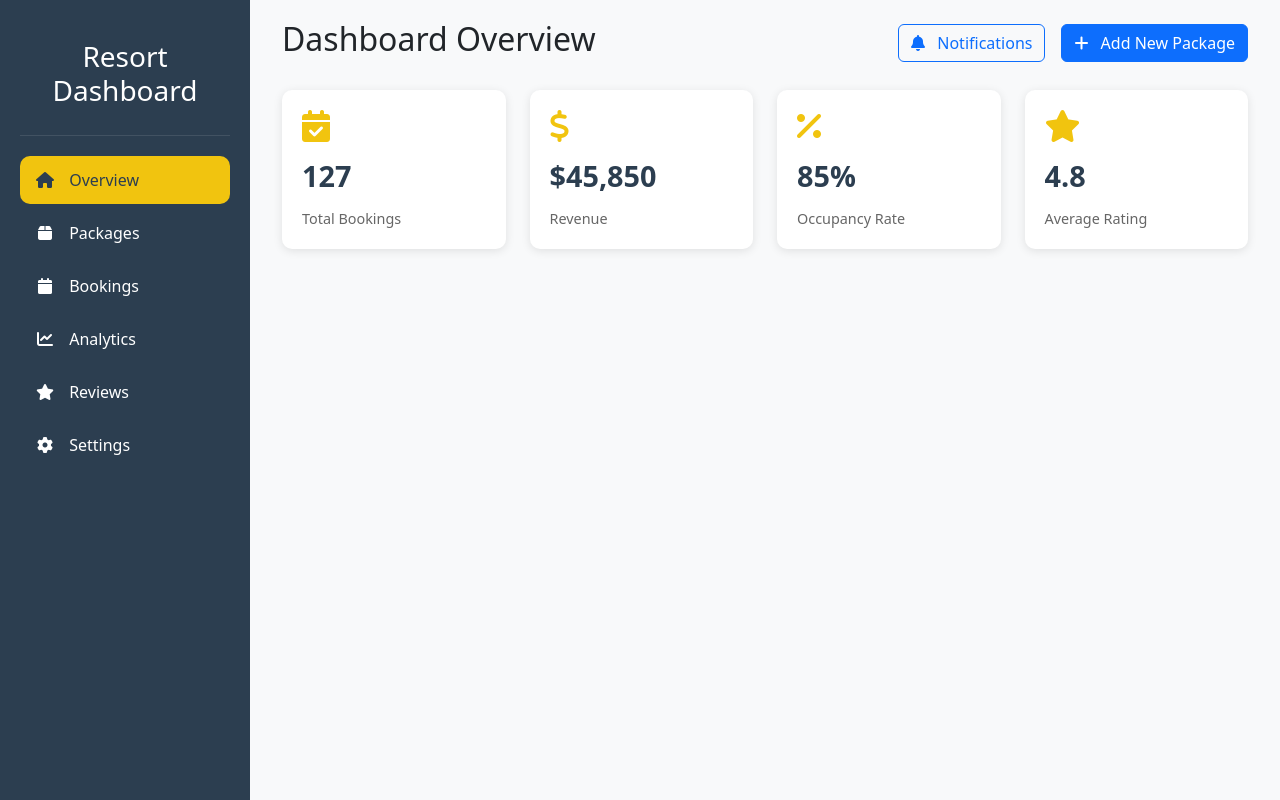
After one commit to jobinamol/MCAproject, a Django app: page /dashboard/ in a window 1280 px wide. The commit adds this page. Run offline with Django 5.2, Linux system fonts and the light colour scheme; the visitor is signed in with stand-in values (Sample User, id 1); parts of the project's set-up code (start-up, migrations or seed data) failed here and were passed over; some libraries are stand-ins or nearby versions.

```diff
--- /dev/null
+++ b/BookingApp/templates/dashboard.html
@@ -0,0 +1,258 @@
+<!DOCTYPE html>
+<html lang="en">
+<head>
+    <meta charset="UTF-8">
+    <meta name="viewport" content="width=device-width, initial-scale=1.0">
+    <title>Resort Owner Dashboard</title>
+
+    {% load static %}
+
+    <!-- External CSS -->
+    <link href="https://cdn.jsdelivr.net/npm/bootstrap@5.3.0/dist/css/bootstrap.min.css" rel="stylesheet">
+    <link href="https://cdnjs.cloudflare.com/ajax/libs/font-awesome/6.0.0/css/all.min.css" rel="stylesheet">
+    <link href="https://cdn.jsdelivr.net/npm/simple-datatables@latest/dist/style.css" rel="stylesheet">
+
+    <style>
+        :root {
+            --primary-color: #2c3e50;
+            --secondary-color: #34495e;
+            --accent-color: #f1c40f;
+            --text-color: #2c3e50;
+            --light-bg: #f8f9fa;
+            --border-radius: 10px;
+            --transition: all 0.3s ease;
+        }
+
+        /* Dashboard Layout */
+        .dashboard-container {
+            display: flex;
+            min-height: 100vh;
+        }
+
+        /* Sidebar Styles */
+        .sidebar {
+            width: 250px;
+            background: var(--primary-color);
+            padding: 20px;
+            color: white;
+            transition: var(--transition);
+        }
+
+        .sidebar-header {
+            padding: 20px 0;
+            text-align: center;
+            border-bottom: 1px solid rgba(255,255,255,0.1);
+        }
+
+        .sidebar-menu {
+            list-style: none;
+            padding: 0;
+            margin-top: 20px;
+        }
+
+        .menu-item {
+            padding: 12px 15px;
+            margin: 5px 0;
+            border-radius: var(--border-radius);
+            transition: var(--transition);
+            cursor: pointer;
+        }
+
+        .menu-item:hover {
+            background: rgba(255,255,255,0.1);
+        }
+
+        .menu-item.active {
+            background: var(--accent-color);
+            color: var(--primary-color);
+        }
+
+        .menu-item i {
+            margin-right: 10px;
+            width: 20px;
+            text-align: center;
+        }
+
+        /* Main Content Area */
+        .main-content {
+            flex: 1;
+            padding: 20px;
+            background: var(--light-bg);
+        }
+
+        /* Stats Cards */
+        .stat-card {
+            background: white;
+            border-radius: var(--border-radius);
+            padding: 20px;
+            box-shadow: 0 2px 10px rgba(0,0,0,0.1);
+            transition: var(--transition);
+        }
+
+        .stat-card:hover {
+            transform: translateY(-5px);
+            box-shadow: 0 5px 15px rgba(0,0,0,0.2);
+        }
+
+        .stat-icon {
+            font-size: 2rem;
+            color: var(--accent-color);
+        }
+
+        .stat-value {
+            font-size: 1.8rem;
+            font-weight: bold;
+            color: var(--text-color);
+            margin: 10px 0;
+        }
+
+        .stat-label {
+            color: #666;
+            font-size: 0.9rem;
+        }
+
+        /* Mobile Responsiveness */
+        @media (max-width: 768px) {
+            .sidebar {
+                width: 70px;
+                padding: 10px;
+            }
+
+            .sidebar-header h3,
+            .menu-item span {
+                display: none;
+            }
+
+            .menu-item i {
+                margin: 0;
+                font-size: 1.2rem;
+            }
+
+            .main-content {
+                padding: 10px;
+            }
+        }
+    </style>
+</head>
+<body>
+
+<div class="dashboard-container">
+    <!-- Sidebar -->
+    <div class="sidebar">
+        <div class="sidebar-header">
+            <h3>Resort Dashboard</h3>
+        </div>
+        <ul class="sidebar-menu">
+            <li class="menu-item active">
+                <i class="fas fa-home"></i>
+                <span>Overview</span>
+            </li>
+            <li class="menu-item">
+                <i class="fas fa-box"></i>
+                <span>Packages</span>
+            </li>
+            <li class="menu-item">
+                <i class="fas fa-calendar"></i>
+                <span>Bookings</span>
+            </li>
+            <li class="menu-item">
+                <i class="fas fa-chart-line"></i>
+                <span>Analytics</span>
+            </li>
+            <li class="menu-item">
+                <i class="fas fa-star"></i>
+                <span>Reviews</span>
+            </li>
+            <li class="menu-item">
+                <i class="fas fa-cog"></i>
+                <span>Settings</span>
+            </li>
+        </ul>
+    </div>
+
+    <!-- Main Content -->
+    <div class="main-content">
+        <div class="container-fluid">
+            <!-- Header -->
+            <div class="d-flex justify-content-between align-items-center mb-4">
+                <h2>Dashboard Overview</h2>
+                <div class="d-flex gap-3">
+                    <button class="btn btn-outline-primary">
+                        <i class="fas fa-bell me-2"></i>
+                        Notifications
+                    </button>
+                    <button class="btn btn-primary">
+                        <i class="fas fa-plus me-2"></i>
+                        Add New Package
+                    </button>
+                </div>
+            </div>
+
+            <!-- Stats Row -->
+            <div class="row g-4 mb-4">
+                <div class="col-md-3">
+                    <div class="stat-card">
+                        <i class="fas fa-calendar-check stat-icon"></i>
+                        <div class="stat-value">127</div>
+                        <div class="stat-label">Total Bookings</div>
+                    </div>
+                </div>
+                <div class="col-md-3">
+                    <div class="stat-card">
+                        <i class="fas fa-dollar-sign stat-icon"></i>
+                        <div class="stat-value">$45,850</div>
+                        <div class="stat-label">Revenue</div>
+                    </div>
+                </div>
+                <div class="col-md-3">
+                    <div class="stat-card">
+                        <i class="fas fa-percentage stat-icon"></i>
+                        <div class="stat-value">85%</div>
+                        <div class="stat-label">Occupancy Rate</div>
+                    </div>
+                </div>
+                <div class="col-md-3">
+                    <div class="stat-card">
+                        <i class="fas fa-star stat-icon"></i>
+                        <div class="stat-value">4.8</div>
+                        <div class="stat-label">Average Rating</div>
+                    </div>
+                </div>
+            </div>
+        </div>
+    </div>
+</div>
+
+<!-- Scripts -->
+<script src="https://cdn.jsdelivr.net/npm/bootstrap@5.3.0/dist/js/bootstrap.bundle.min.js"></script>
+<script src="https://cdn.jsdelivr.net/npm/simple-datatables@latest"></script>
+
+<script>
+    // Mobile sidebar toggle
+    document.addEventListener('DOMContentLoaded', function() {
+        const sidebar = document.querySelector('.sidebar');
+        const menuItems = document.querySelectorAll('.menu-item');
+
+        menuItems.forEach(item => {
+            item.addEventListener('click', function() {
+                menuItems.forEach(i => i.classList.remove('active'));
+                this.classList.add('active');
+            });
+        });
+
+        // Handle mobile menu
+        if (window.innerWidth <= 768) {
+            sidebar.addEventListener('click', function() {
+                this.classList.toggle('expanded');
+                if (this.classList.contains('expanded')) {
+                    this.style.width = '250px';
+                } else {
+                    this.style.width = '70px';
+                }
+            });
+        }
+    });
+</script>
+
+</body>
+</html>
--- a/BookingApp/urls.py
+++ b/BookingApp/urls.py
@@ -1,8 +1,25 @@
 from django.urls import path
-from .views import home, recommend_view, recommend_page
+from .views import (
+    home,
+    recommend_view,
+    recommend_page,
+    dashboard,
+    manage_packages,
+    manage_bookings,
+    analytics,
+    reviews
+)
 
 urlpatterns = [
+    # Public routes
     path('', home, name='home'),
     path('recommend/', recommend_view, name='recommend_api'),
     path('recommend/results/', recommend_page, name='recommend_page'),
+
+    # Dashboard routes
+    path('dashboard/', dashboard, name='dashboard'),
+    path('dashboard/packages/', manage_packages, name='manage_packages'),
+    path('dashboard/bookings/', manage_bookings, name='manage_bookings'),
+    path('dashboard/analytics/', analytics, name='analytics'),
+    path('dashboard/reviews/', reviews, name='reviews'),
 ]
--- a/BookingApp/views.py
+++ b/BookingApp/views.py
@@ -1,6 +1,8 @@
 from django.shortcuts import render
 from django.http import JsonResponse
+from django.contrib.auth.decorators import login_required
 from .utils import recommend_resorts
+from datetime import datetime, timedelta
 
 def home(request):
     """Render the home page."""
@@ -11,7 +13,7 @@ def recommend_view(request):
     hotel_name = request.GET.get('hotel', '').strip()
 
     if not hotel_name:
-        return JsonResponse({'error': 'Missing "hotel" parameter. Example: /recommend/?hotel=Crowne Plaza Kochi'}, status=400)
+        return JsonResponse({'error': 'Missing "hotel" parameter'}, status=400)
 
     recommendations = recommend_resorts(hotel_name)
 
@@ -36,3 +38,102 @@ def recommend_page(request):
         'hotel_name': hotel_name,
         'recommendations': recommendations.to_dict(orient='records'),
     })
+
+@login_required
+def dashboard(request):
+    """Render the resort owner dashboard."""
+    # Mock data for demonstration
+    context = {
+        'stats': {
+            'total_bookings': 127,
+            'revenue': 45850,
+            'occupancy_rate': 85,
+            'average_rating': 4.8
+        },
+        'recent_bookings': [
+            {
+                'id': 'BK001',
+                'guest_name': 'John Doe',
+                'package': 'Luxury Villa',
+                'check_in': datetime.now() + timedelta(days=2),
+                'status': 'Confirmed'
+            },
+            # Add more bookings...
+        ],
+        'popular_packages': [
+            {
+                'name': 'Royal Villa Experience',
+                'bookings': 45,
+                'revenue': 12500,
+                'rating': 4.9
+            },
+            # Add more packages...
+        ]
+    }
+    return render(request, 'dashboard.html', context)
+
+@login_required
+def manage_packages(request):
+    """Handle package management."""
+    if request.method == 'POST':
+        # Handle package creation/update
+        return JsonResponse({'status': 'success'})
+
+    # Get all packages for display
+    packages = [
+        {
+            'id': 1,
+            'name': 'Royal Villa Experience',
+            'price': 5999,
+            'description': 'Luxury villa with private pool',
+            'is_active': True
+        },
+        # Add more packages...
+    ]
+    return render(request, 'dashboard/packages.html', {'packages': packages})
+
+@login_required
+def manage_bookings(request):
+    """Handle booking management."""
+    bookings = [
+        {
+            'id': 'BK001',
+            'guest_name': 'John Doe',
+            'package': 'Luxury Villa',
+            'check_in': datetime.now() + timedelta(days=2),
+            'check_out': datetime.now() + timedelta(days=5),
+            'status': 'Confirmed',
+            'total_amount': 5999
+        },
+        # Add more bookings...
+    ]
+    return render(request, 'dashboard/bookings.html', {'bookings': bookings})
+
+@login_required
+def analytics(request):
+    """Show analytics and insights."""
+    analytics_data = {
+        'revenue_chart': {
+            'labels': ['Jan', 'Feb', 'Mar', 'Apr', 'May'],
+            'data': [4500, 5200, 4800, 5900, 6100]
+        },
+        'occupancy_rate': {
+            'labels': ['Mon', 'Tue', 'Wed', 'Thu', 'Fri', 'Sat', 'Sun'],
+            'data': [75, 82, 78, 85, 90, 95, 88]
+        }
+    }
+    return render(request, 'dashboard/analytics.html', {'analytics': analytics_data})
+
+@login_required
+def reviews(request):
+    """Handle resort reviews."""
+    reviews_data = [
+        {
+            'guest_name': 'Alice Smith',
+            'rating': 5,
+            'comment': 'Excellent service and beautiful location!',
+            'date': datetime.now() - timedelta(days=2)
+        },
+        # Add more reviews...
+    ]
+    return render(request, 'dashboard/reviews.html', {'reviews': reviews_data})
```
Also changed, not shown: BookingApp/templates/home.html (+128 -1 lines).
